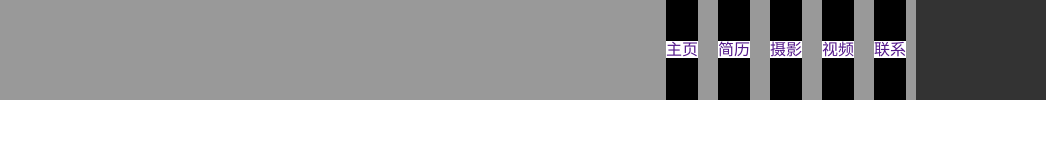
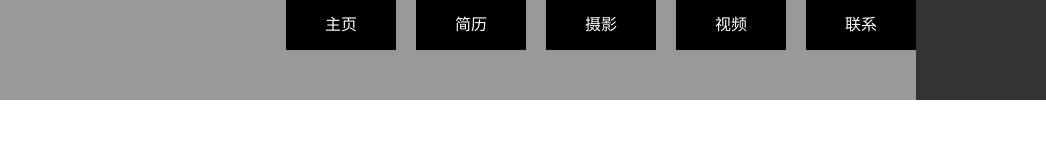
Before and after one commit to ZjingJing/zjing-sHtml, a plain HTML site: page index.html in a window 1280 px wide. Shown: the full height of the page, 234-1280 px from the left. Drawn offline with Linux system fonts and the light colour scheme.

Commit message:
zjing's personal web

```diff
--- a/css/commend.css
+++ b/css/commend.css
@@ -36,15 +36,25 @@ header{
     height: 100%;
     float: right;
 }
+#menu ul{
+    overflow: hidden;
+}
 #menu li{
+    height: 50px;
+    width: 110px;
     float: left;
     background: #000;
-    margin: 0 10px;
+    margin-left: 20px;
+    text-align: center;
+    line-height: 50px;
 }
+
+
+
+
 #menu li a{
-    height: 30px;
-    width: 75px;
-    line-height: 100px;
-    background: #fff;
-    overflow: hidden;
+    color: #fff;
+    /*line-height: 100px;*/
+    /*background: #fff;*/
+    /*overflow: hidden;*/
 }
```
